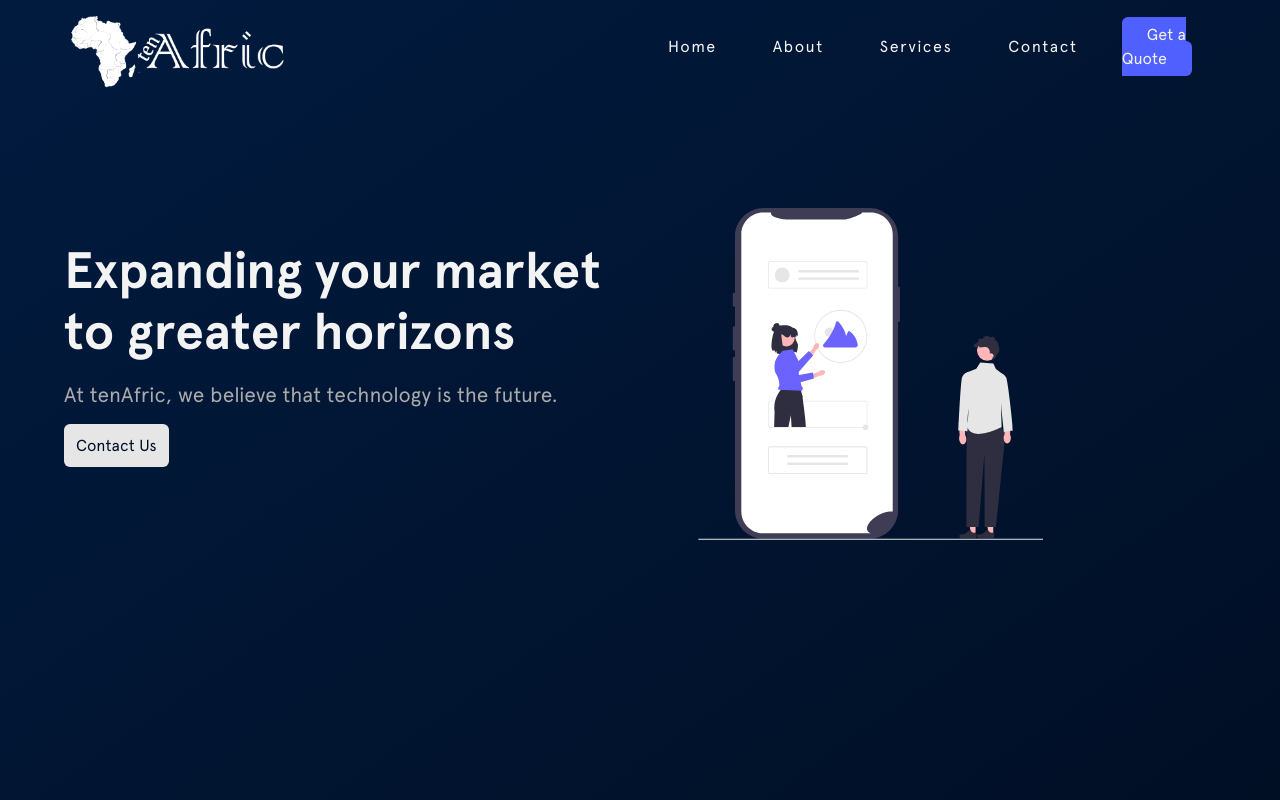
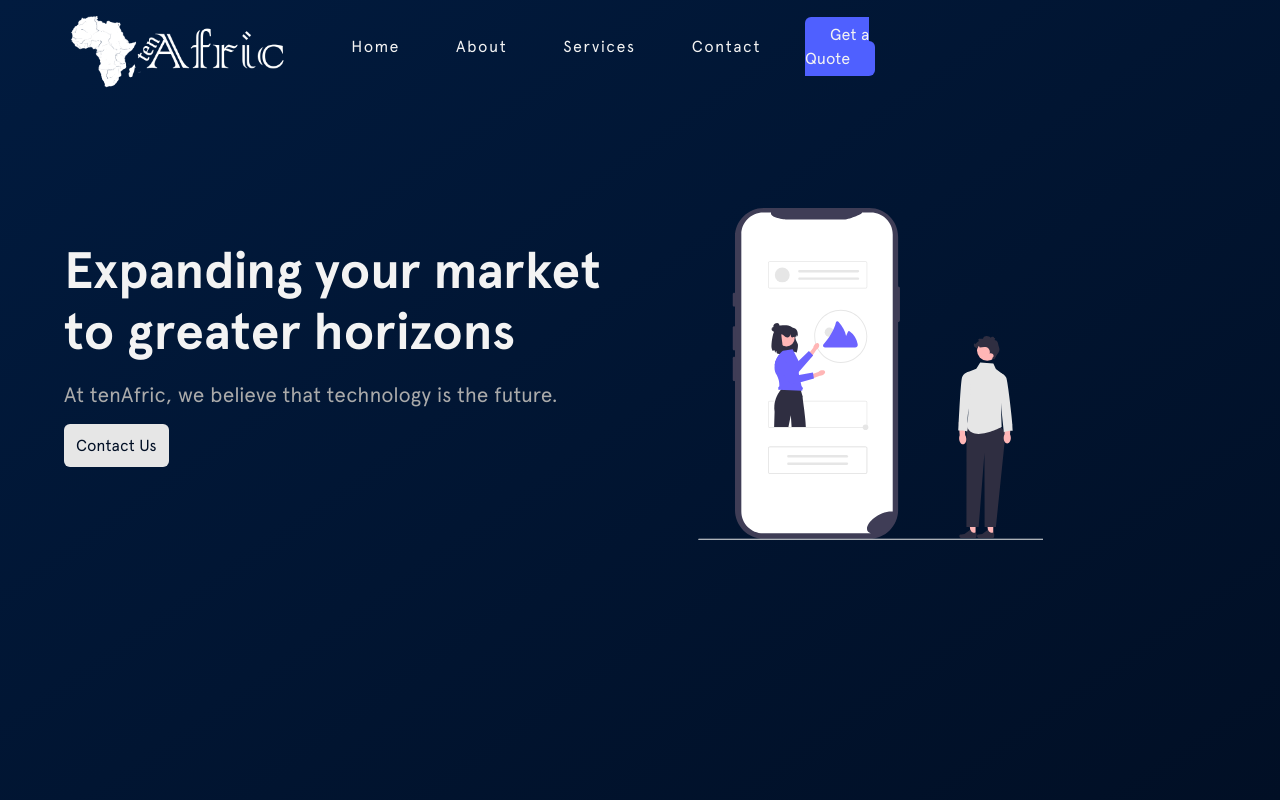
Before and after one commit to tenAfric/tenAfrik, a React (Create React App) app: page / in a window 1280 px wide. Shown: the top 800 px of the page. Built offline with nearby package versions, Linux system fonts and the light colour scheme.

Commit message:
thing mysterious when pull monkey

```diff
--- a/src/styles/css/header.css
+++ b/src/styles/css/header.css
@@ -32,6 +32,7 @@
 .header .header-container .header-wrapper .navigation {
   align-items: center;
   margin-top: -20px;
+  width: 40%;
 }
 @media (max-width: 320px) {
   .header .header-container .header-wrapper .navigation {
--- a/src/styles/scss/header.scss
+++ b/src/styles/scss/header.scss
@@ -28,6 +28,7 @@ $colorLight: #f3f3f3;
             .navigation{
                 align-items: center;
                 margin-top: -20px;
+                width: 40%;
                 @media(max-width: 320px){
                     gap: 1rem !important;
                 }
```
Also changed, not shown: 1 other file (tests, documents, lock files or other folders).
